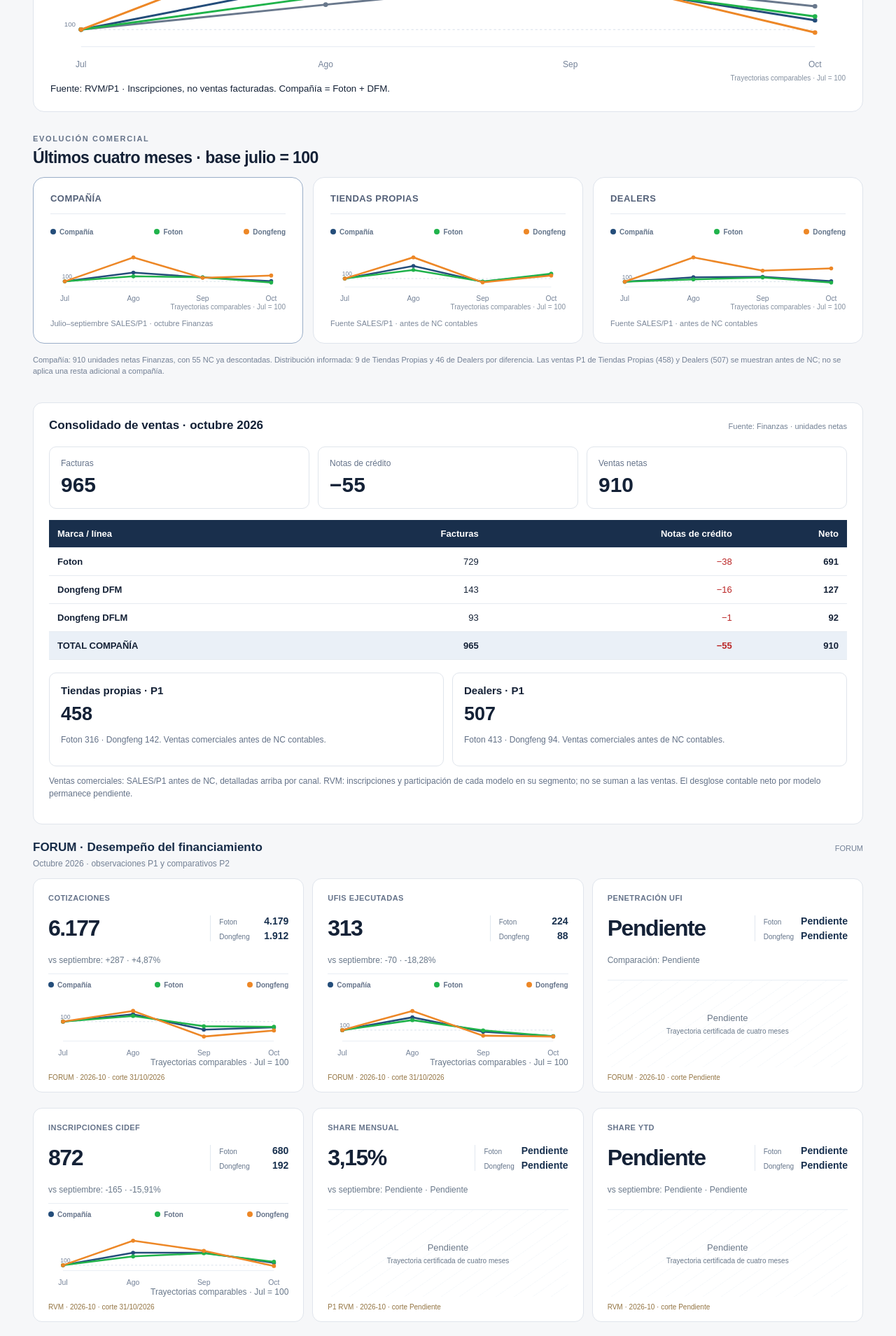
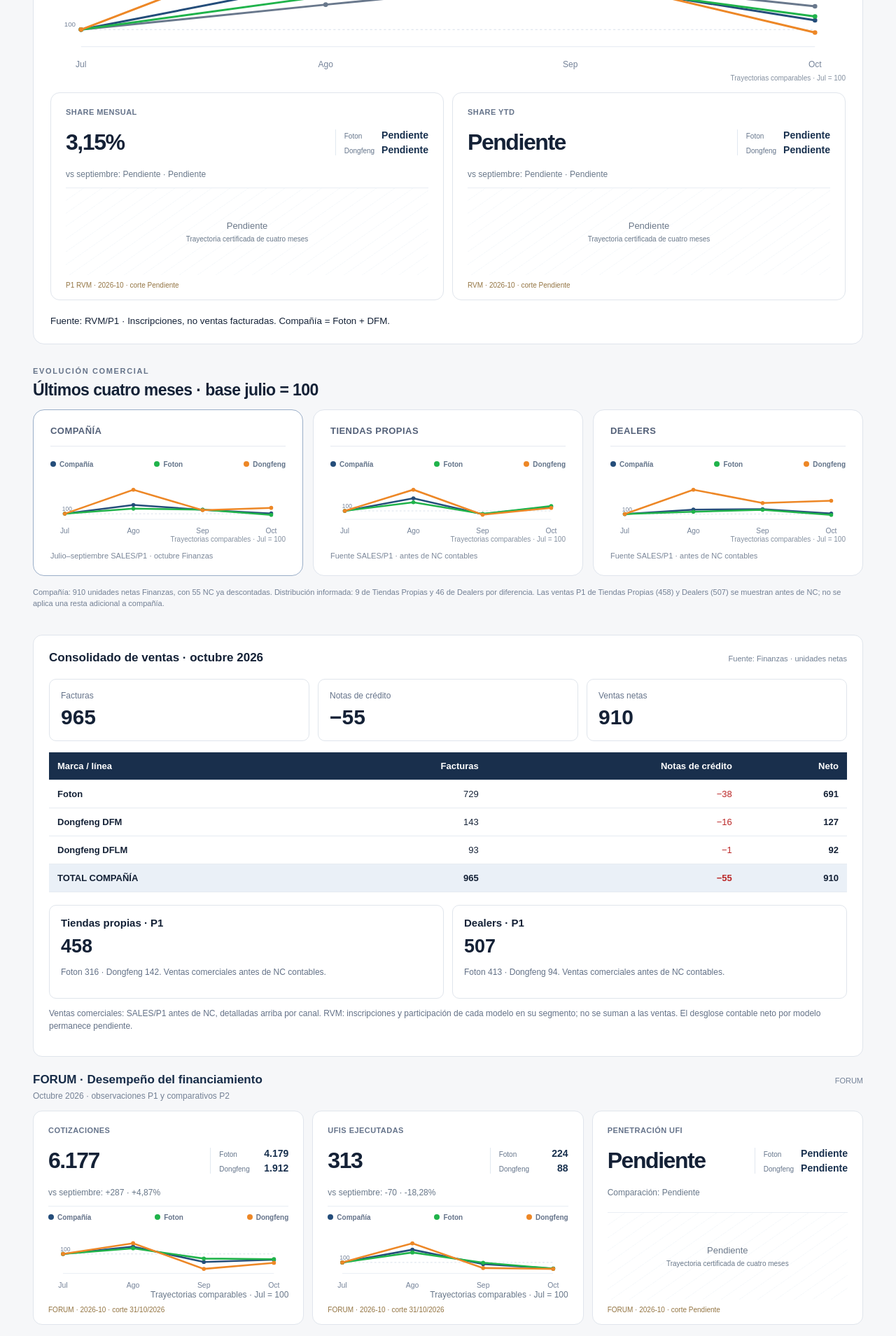
Before and after one commit to rodrigoibanezm-cmd/cidef-inteligencia-comercial, a Next.js app: page /cierre-mensual-v2 in a window 1280 px wide. Shown: the part 2460-4369 px from the top of the page at 70% size. Built offline with nearby package versions, Linux system fonts and the light colour scheme.

Commit message:
refactor(close): group RVM market shares above separate FORUM section [skip ci]

```diff
--- a/app/cierre-mensual-v2/page.js
+++ b/app/cierre-mensual-v2/page.js
@@ -21,7 +21,6 @@ export default function CierreMensual() {
       <div className="forum-exec-header"><div><h2>FORUM · Desempeño del financiamiento</h2><p>Octubre 2026 · observaciones P1 y comparativos P2</p></div><span>FORUM</span></div>
       <div className="forum-exec-grid">{facts.company.forum_cards.map(config => <MonthlyCloseV2Metric key={config.id} data={facts} config={config}/>)}</div>
     </section>
-    <section className="mc-kpis" aria-label="Indicadores RVM">{facts.cards.filter(config => config.id.startsWith("rvm_")).map(config => <MonthlyCloseV2Metric key={config.id} data={facts} config={config}/>)}</section>
     <MonthlyCloseV2Ranking period="2026-10" categories={facts.rankings.categories} forum={null}/>
     <StoreCloseTable data={facts.store_close}/>
   </main>;
--- a/components/ClosingV2Totals.js
+++ b/components/ClosingV2Totals.js
@@ -1,5 +1,5 @@
 import { valueText } from "../lib/monthly-close-v2-view";
-import { Comparison, FourMonthTrend } from "./MonthlyCloseV2Metric";
+import MonthlyCloseV2Metric, { Comparison, FourMonthTrend } from "./MonthlyCloseV2Metric";
 import CommercialProductDetail, { CommercialDetailProvider } from "./ClosingV2ProductDetail";
 
 // All numbers and series originate in the period snapshot, never calculated here.
@@ -77,6 +77,7 @@ export default function ExecutiveTotals({ facts }) {
         <div className="mc-rvm-index-desktop"><FourMonthTrend {...rvmChart} wide/></div>
         <div className="mc-rvm-index-mobile"><FourMonthTrend {...rvmChart}/></div>
       </section>
+      <section className="mc-kpis" aria-label="Participación de mercado RVM" style={{gridTemplateColumns:"repeat(auto-fit,minmax(240px,1fr))"}}>{facts.cards.filter(config => ["rvm_share", "rvm_ytd_share"].includes(config.id)).map(config => <MonthlyCloseV2Metric key={config.id} data={facts} config={config}/>)}</section>
       <small>Fuente: RVM/P1 · Inscripciones, no ventas facturadas. Compañía = Foton + DFM.</small>
     </section>}
     <div className="mc-executive-heading mc-trends-heading"><div><span className="eyebrow">EVOLUCIÓN COMERCIAL</span><h2>Últimos cuatro meses · base julio = 100</h2></div></div>
```
